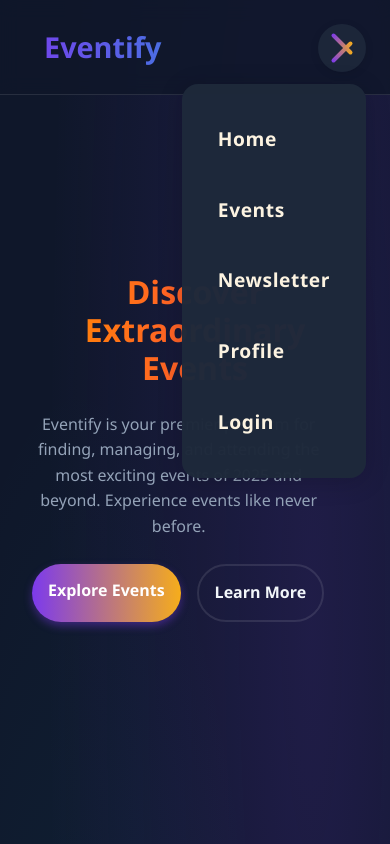
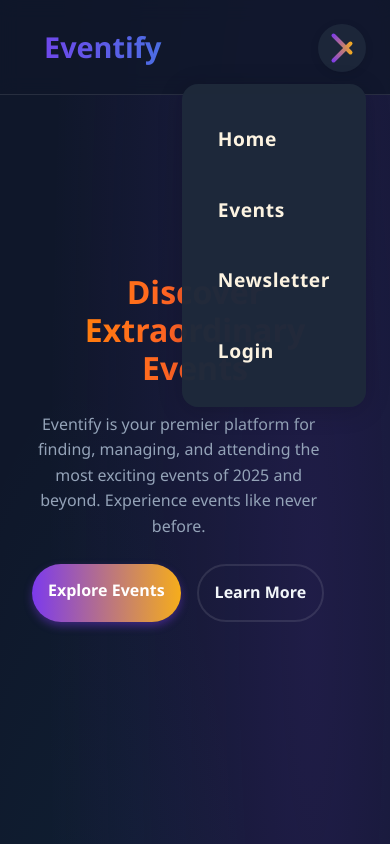
Before and after one commit to Ojfirst/eventsapp, a React (Vite) app: page / in a window 390 px wide. Both pictures are taken after a click on the button "Open menu". Shown: the top 844 px of the page. Built offline with nearby package versions, Linux system fonts and the light colour scheme; some icons are missing.

Commit message:
Add auth protection for profile on mobile device

```diff
--- a/src/components/Home/MobileMenu.jsx
+++ b/src/components/Home/MobileMenu.jsx
@@ -1,9 +1,11 @@
 import React, { useState } from 'react';
-import { NavLink } from 'react-router';
+import { NavLink, useRouteLoaderData } from 'react-router';
 import classes from './MobileMenu.module.css';
 
 const MobileMenu = () => {
 	const [open, setOpen] = useState(false);
+
+	const token = useRouteLoaderData('root');
 
 	return (
 		<div className={classes.header}>
@@ -30,9 +32,11 @@ const MobileMenu = () => {
 					<NavLink to="/newsletter" onClick={() => setOpen(false)}>
 						Newsletter
 					</NavLink>
-					<NavLink to="/profile" onClick={() => setOpen(false)}>
-						Profile
-					</NavLink>
+					{token && (
+						<NavLink to="/profile" onClick={() => setOpen(false)}>
+							Profile
+						</NavLink>
+					)}
 					<NavLink to="/auth?mode=login" onClick={() => setOpen(false)}>
 						Login
 					</NavLink>
```
